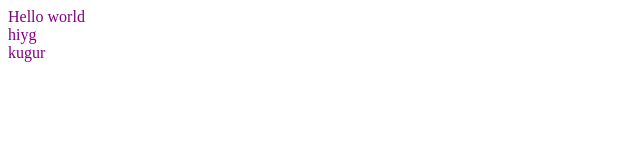
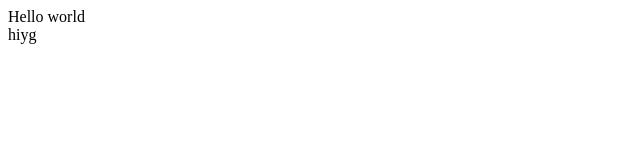
Before and after one commit to Margberry/redFlag, a plain HTML site: page index.html in a window 1280 px wide. Shown: the whole page, without its empty margins (0-640 px from the left). Drawn offline with Linux system fonts and the light colour scheme.

Commit message:
Revert " change color"
This reverts commit c8b99db674906e2899ee66cc5fad62a2475626e2.

```diff
--- a/index.html
+++ b/index.html
@@ -10,7 +10,6 @@
 <body>
     Hello world
     <div> hiyg</div>
-    kugur
 
 </body>
 </html>
--- a/style.css
+++ b/style.css
@@ -1,4 +1,3 @@
 body{
     background: white;
-    color:purple;
 }
```
